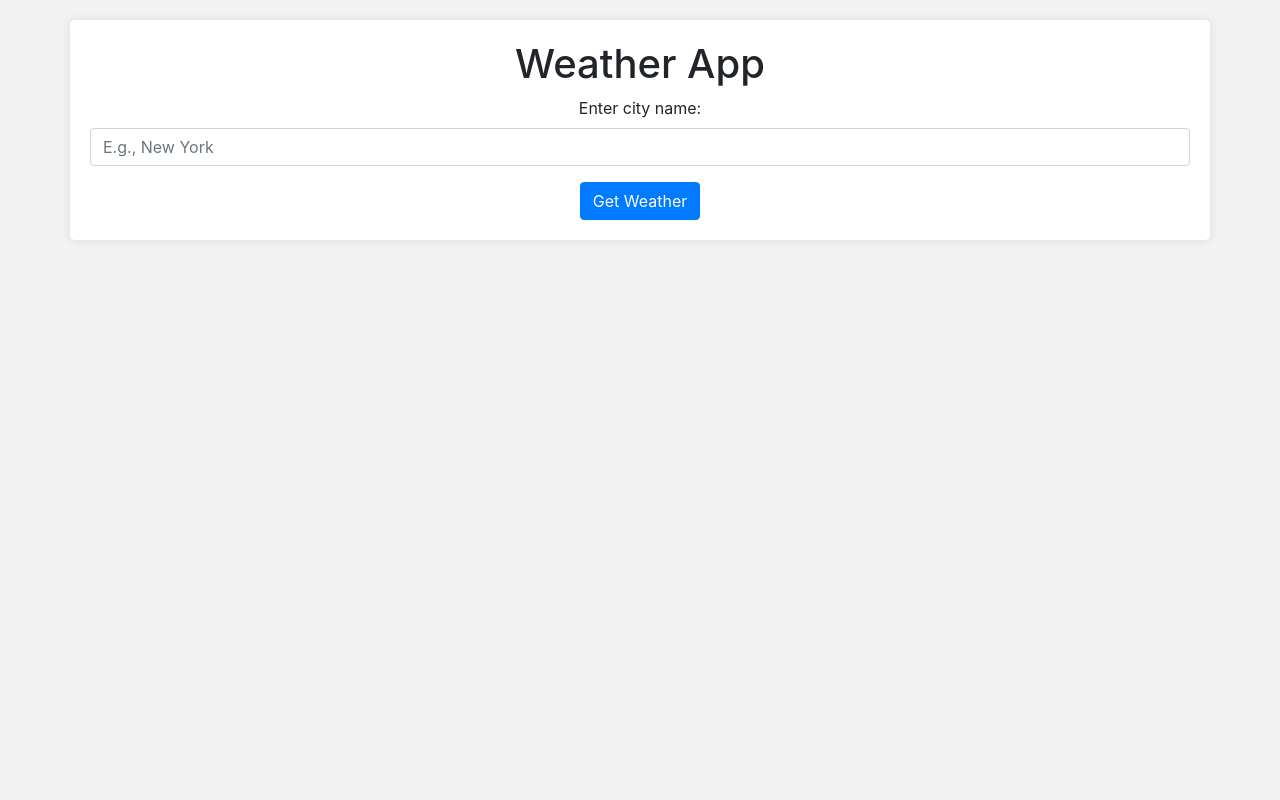
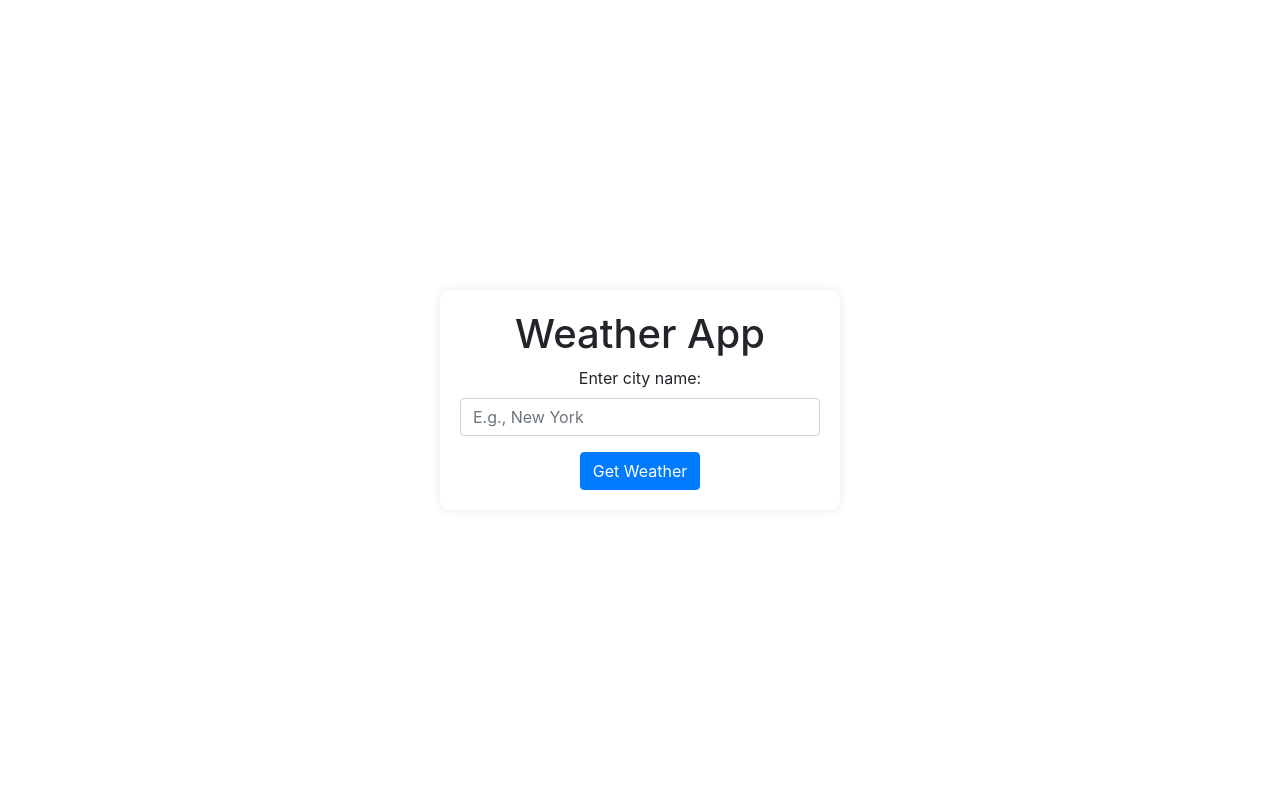
Before and after one commit to Sunilbaratam/weatherapp, a Flask app: page / in a window 1280 px wide. Run offline with Flask 3, Linux system fonts and the light colour scheme; some libraries are stand-ins or nearby versions.

Commit message:
designs changed

```diff
--- a/templates/index.html
+++ b/templates/index.html
@@ -1,25 +1,30 @@
 <!DOCTYPE html>
-<html>
+<html lang="en">
 <head>
-    <title>Weather App</title>
-    <!-- Add Bootstrap CSS link -->
-    <link rel="stylesheet" href="https://maxcdn.bootstrapcdn.com/bootstrap/4.0.0/css/bootstrap.min.css">
+    <meta charset="UTF-8">
+    <meta name="viewport" content="width=device-width, initial-scale=1.0">
+    <link rel="stylesheet" href="https://stackpath.bootstrapcdn.com/bootstrap/4.5.2/css/bootstrap.min.css">
     <style>
-        /* Custom styles can be added here */
         body {
-            background-color: #f2f2f2;
+            display: flex;
+            align-items: center;
+            justify-content: center;
+            height: 100vh;
+            margin: 0;
         }
-        .container {
-            background-color: #fff;
-            border-radius: 5px;
+
+        .weather-card {
+            max-width: 400px;
+            width: 100%;
+            padding: 20px;
+            border-radius: 10px;
             box-shadow: 0 0 10px rgba(0, 0, 0, 0.1);
-            padding: 20px;
-            margin-top: 20px;
         }
     </style>
+    <title>Weather App</title>
 </head>
 <body>
-    <div class="container">
+    <div class="weather-card">
         <h1 class="text-center">Weather App</h1>
         <form method="post" action="/weather" class="text-center">
             <div class="form-group">
@@ -30,9 +35,8 @@
         </form>
     </div>
 
-    <!-- Add Bootstrap JS and jQuery scripts -->
-    <script src="https://code.jquery.com/jquery-3.2.1.slim.min.js"></script>
+    <script src="https://code.jquery.com/jquery-3.5.1.slim.min.js"></script>
     <script src="https://cdn.jsdelivr.net/npm/@popperjs/core@2.9.1/dist/umd/popper.min.js"></script>
-    <script src="https://maxcdn.bootstrapcdn.com/bootstrap/4.0.0/js/bootstrap.min.js"></script>
+    <script src="https://stackpath.bootstrapcdn.com/bootstrap/4.5.2/js/bootstrap.min.js"></script>
 </body>
 </html>
```
Also changed, not shown: templates/weather.html (+19 -0 lines).
